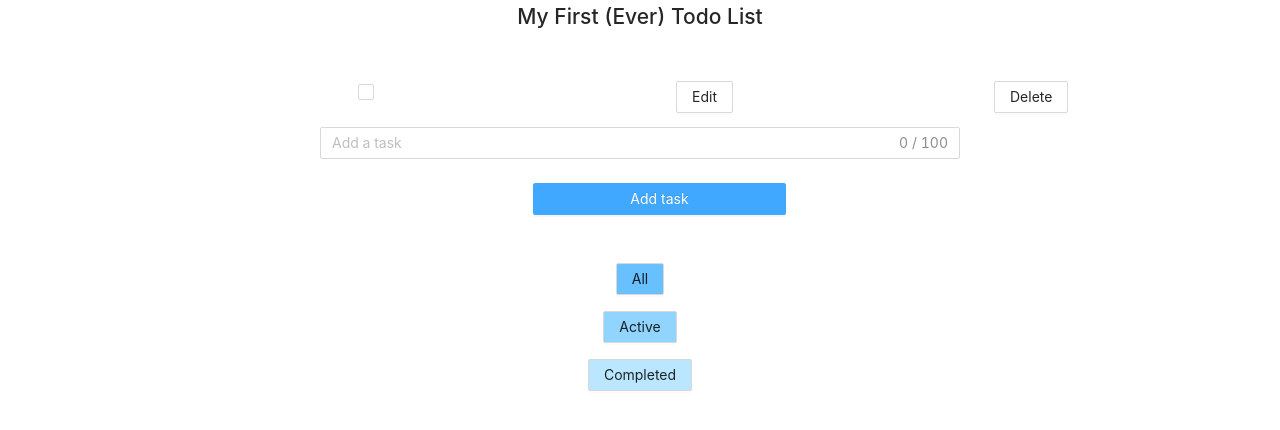
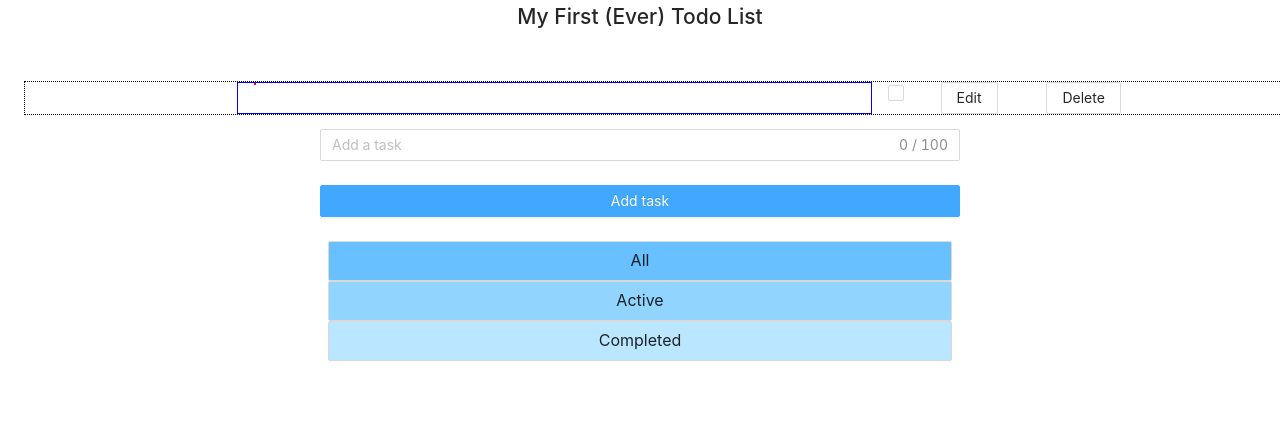
Before and after one commit to calmarti/todolist-react, a React (Create React App) app: page / in a window 1280 px wide. Both pictures are taken after a click on the button "Add task". Shown: the top 430 px of the page. Built offline with nearby package versions, Linux system fonts and the light colour scheme.

Commit message:
grid (Col y Row) for list buttons and alignment of List

```diff
--- a/src/App.js
+++ b/src/App.js
@@ -2,7 +2,7 @@ import "./app.css";
 import { useState } from "react";
 import { nanoid } from "nanoid";
 import List from "./List";
-import { Input, Form, Button } from "antd";
+import { Input, Form, Button, Row, Col } from "antd";
 
 //TODO: Form y Form.Item (tanto para Input como para Button) no pillan el sistema de grid (span:24, etc.), posible predominio de las reglas de app.css
 
@@ -131,9 +131,11 @@ function App() {
           />
         </Form.Item>
 
-        <Form.Item wrapperCol={{ offset: 10 }}>
+        <Form.Item wrapperCol={{ offset: 6, span: 12 }}>
+          {" "}
           <Button
-            style={{ padding: "0 6rem" }}
+            block
+            /*  style={{ padding: "0 17rem" }} */
             /* type="submit"  */ type="primary"
             className="add-button"
             onClick={handleSubmit}
@@ -143,33 +145,51 @@ function App() {
         </Form.Item>
       </Form>
 
-      <div className="show-buttons">
+      <div /* className="show-buttons" */>
+        <Row gutter={{ xs: 8, sm: 16, md: 24, lg: 32 }}>
+          <Col className="gutter-row" span={12} offset={6}>
             <Button
-
               type="default"
-          style={{ backgroundColor: "#69c0ff" /* , color:"white"  */}}
+              size="large"
+              style={{ backgroundColor: "#69c0ff" }}
+              block
               /* className="show-all" */
               onClick={showAllTasks}
             >
               All
             </Button>
+          </Col>
+        </Row>
+
+        <Row gutter={{ xs: 8, sm: 16, md: 24, lg: 32 }}>
+          <Col className="gutter-row" span={12} offset={6}>
             <Button
               type="default"
-        style={{ backgroundColor: "#91d5ff" /* , color:"white"  */}}
-
+              size="large"
+              style={{ backgroundColor: "#91d5ff" }}
+              block
               /*   className="show-active" */
               onClick={showActiveTasks}
             >
               Active
             </Button>
+          </Col>
+        </Row>
+
+        <Row gutter={{ xs: 8, sm: 16, md: 24, lg: 32 }}>
+          <Col className="gutter-row" span={12} offset={6}>
             <Button
               type="default"
-          style={{ backgroundColor: "#bae7ff"}}
+              size="large"
+              style={{ backgroundColor: "#bae7ff" }}
+              block
               /* className="show-completed" */
               onClick={showCompletedTasks}
             >
               Completed
             </Button>
+          </Col>
+        </Row>
       </div>
     </>
   );
--- a/src/List.js
+++ b/src/List.js
@@ -2,19 +2,19 @@ import { Row, Col, Checkbox, Button } from "antd";
 
 export default function List({ tasks, checkTask, deleteTask }) {
   return (
-    <ul className="list">
+    <ul /* className="list" */>
       {tasks.map((task) => (
         <li className="task" key={task.id}>
           <>
-            <Row gutter={{ xs: 8, sm: 16, md: 24, lg: 32 }}>
-              <Col className="gutter-row" span={6}>
-                <p style={{display:"inline-block"}} className={task.completed ? "completed" : ""}>
+            <Row justify="center" style={{border:"dotted 1px black"}} gutter={{ xs: 8, sm: 16, md: 24, lg: 32 }}>
+              <Col style={{border:"solid 1px blue"}}className="gutter-row" span={12}>
+                <p style={{display:"inline-block", border:"solid 1px red"}} className={task.completed ? "completed" : ""}>
                   {" "}
                   {task.name}
                 </p>
               </Col>
 
-              <Col className="gutter-row" span={6}>
+              <Col className="gutter-row" span={1}>
                 <Checkbox
                   //   type="checkbox"
                   onChange={(ev) => checkTask(ev, task.id)}
@@ -22,13 +22,13 @@ export default function List({ tasks, checkTask, deleteTask }) {
                 />
               </Col>
 
-              <Col className="gutter-row" span={6}>
+              <Col className="gutter-row" span={1}>
                 <Button /* onClick={(ev) => editTask(ev, task.id)} */>
                   Edit
                 </Button>
               </Col>
 
-              <Col className="gutter-row" span={6}>
+              <Col className="gutter-row" span={1} offset={1}>
                 <Button onClick={(ev) => deleteTask(ev, task.id)}>
                   Delete
                 </Button>
--- a/src/app.css
+++ b/src/app.css
@@ -11,13 +11,13 @@
   text-decoration: line-through;
 }
 
-/* .list {
+.list {
   display: flex;
   flex-direction: column;
   gap: 1rem;
   justify-content: center;
   align-items: center;
-} */
+}
 
 .task {
   list-style-type: none;
```
Lines whose indentation alone changed are shown as unchanged.
